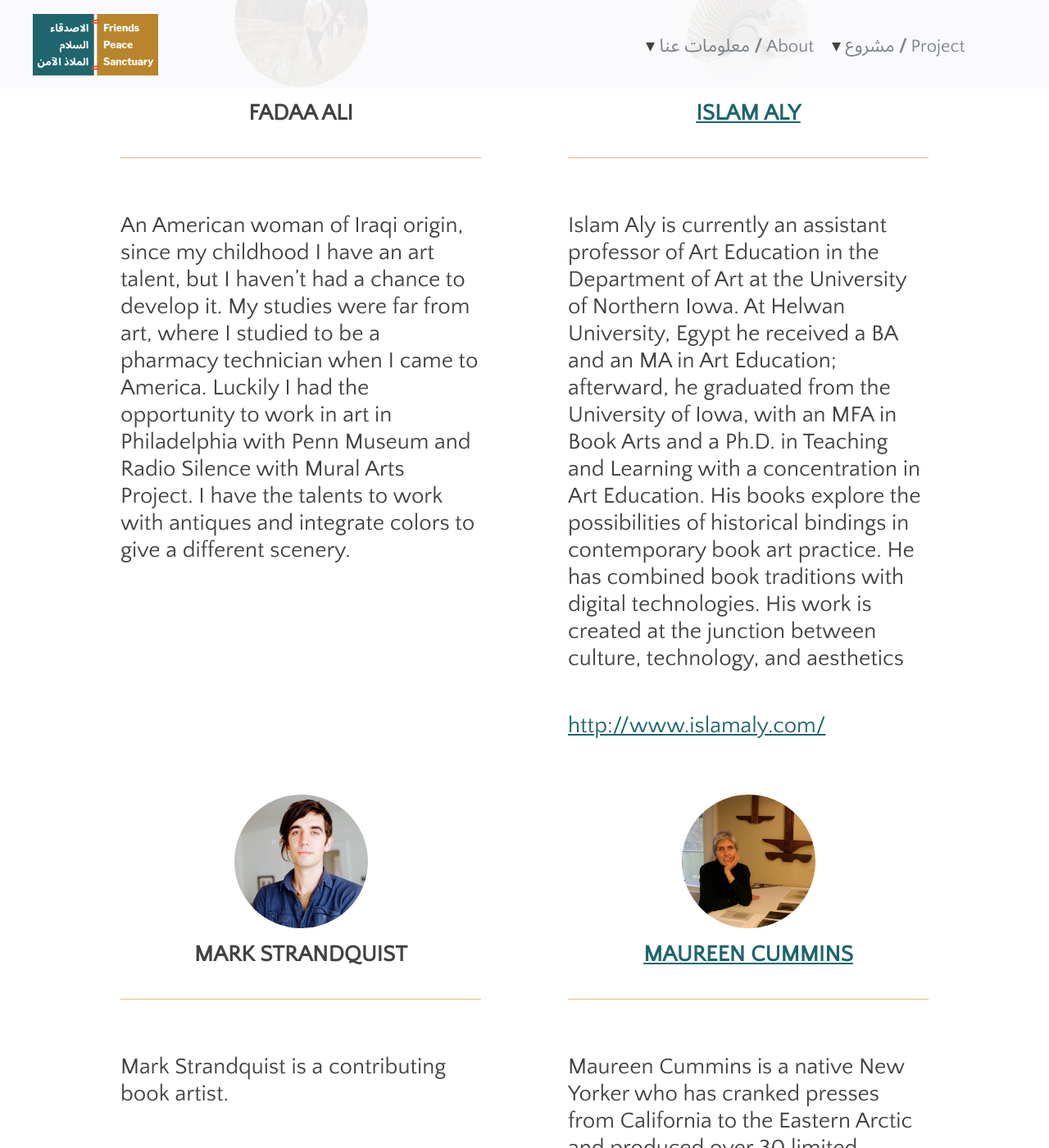
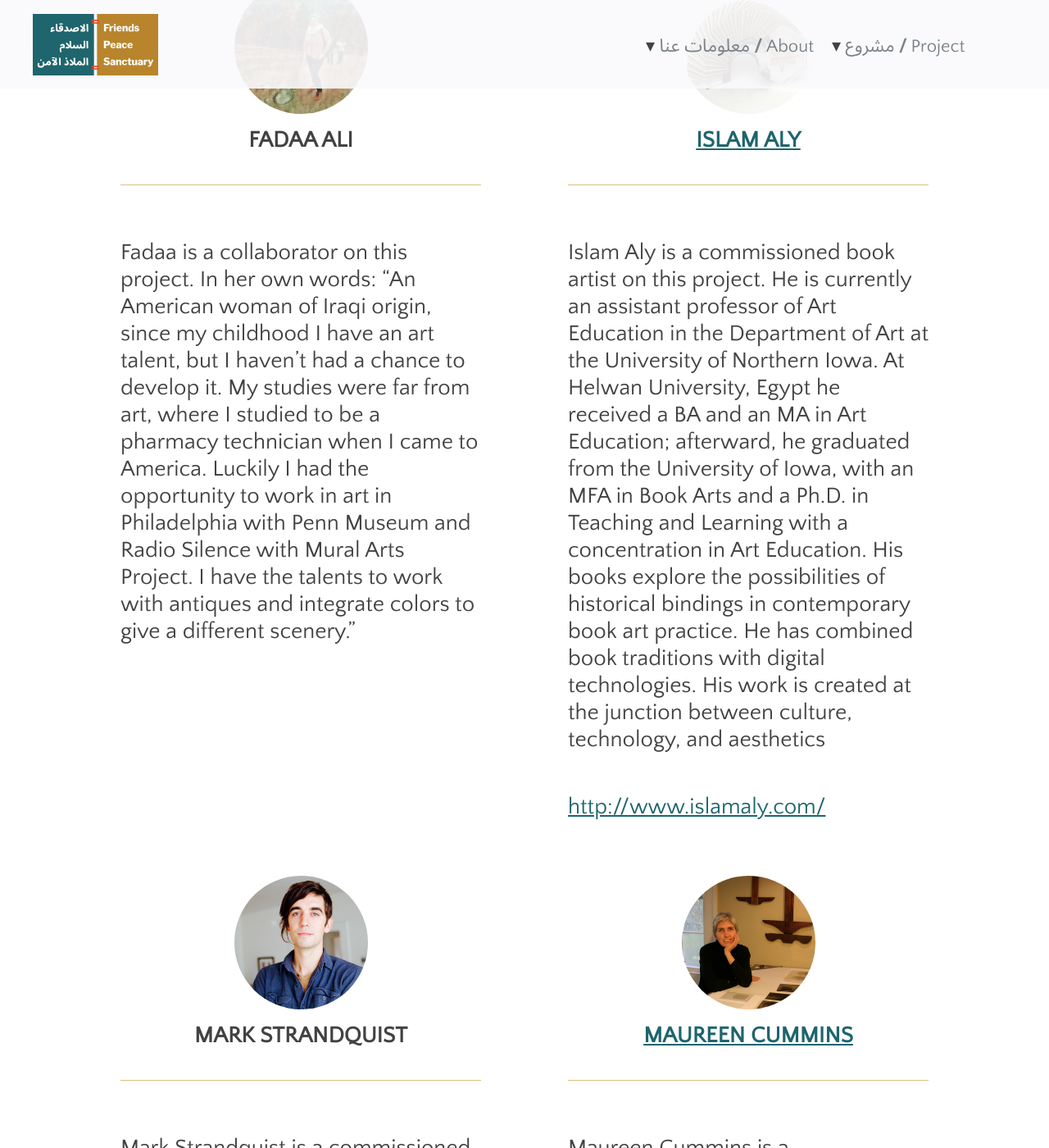
Before and after one commit to swat-ds/fps.swarthmore.edu, a Jekyll site: the page built from _pages/artists.md, in a window 1280 px wide and 1400 px high, scrolled down 1490 px. Shown: the whole window at 82% size. Built offline with Jekyll 4.4.1, drawn with Linux system fonts in a browser that asks for light colours; some of the changed text lies outside the part shown.

Commit message:
Update authors.yml

```diff
--- a/_data/authors.yml
+++ b/_data/authors.yml
@@ -15,21 +15,21 @@
 
 Courtney Bowles:
   name: Courtney Bowles
-  bio: Courtney Bowles is a contributing book artist.
+  bio: Courtney Bowles is a commissioned book artist on this project.
   avatar: CourtneyBowlesbio-sq.jpg
   url: http://www.peoplespaperco-op.com/
 
 Erik Ruin:
   name: Erik Ruin
   bio: >
-    Erik Ruin is a Michigan-raised, Philadelphia-based printmaker, shadow puppeteer, paper-cut artist, etc., who has been lauded by the *New York Times* for his "spellbinding cut-paper animations." His work oscillates between the poles of apocalyptic anxieties and utopian yearnings, with an emphasis on empathy, transcendence and obsessive detail. He frequently works collaboratively with musicians, theater performers, other artists and activist campaigns. He is a founding member of the international Justseeds Artists' Cooperative, and co-author of the book *Paths Toward Utopia: Graphic Explorations of Everyday Anarchism* (with Cindy Milstein, PM Press, 2012).
+    Erik Ruin is a commissioned book artist on this project. He is a Michigan-raised, Philadelphia-based printmaker, shadow puppeteer, paper-cut artist, etc., who has been lauded by the *New York Times* for his "spellbinding cut-paper animations." His work oscillates between the poles of apocalyptic anxieties and utopian yearnings, with an emphasis on empathy, transcendence and obsessive detail. He frequently works collaboratively with musicians, theater performers, other artists and activist campaigns. He is a founding member of the international Justseeds Artists' Cooperative, and co-author of the book *Paths Toward Utopia: Graphic Explorations of Everyday Anarchism* (with Cindy Milstein, PM Press, 2012).
   avatar: ErikRuinbio1.jpeg
   url: http://erikruin.com/
 
 Fadaa:
   name: Fadaa Ali
   bio: >
-    An American woman of Iraqi origin, since my childhood I have an art talent, but I haven’t had a chance to develop it. My studies were far from art, where I studied to be a pharmacy technician when I came to America. Luckily I had the opportunity to work in art in Philadelphia with Penn Museum and Radio Silence with Mural Arts Project. I have the talents to work with antiques and integrate colors to give a different scenery.
+    Fadaa is a collaborator on this project. In her own words: "An American woman of Iraqi origin, since my childhood I have an art talent, but I haven’t had a chance to develop it. My studies were far from art, where I studied to be a pharmacy technician when I came to America. Luckily I had the opportunity to work in art in Philadelphia with Penn Museum and Radio Silence with Mural Arts Project. I have the talents to work with antiques and integrate colors to give a different scenery."
   avatar: fadaa-ali-bio.jpeg
 
 # Fouad:
@@ -40,7 +40,7 @@ Fadaa:
 Islam Aly:
   name: Islam Aly
   bio: >
-    Islam Aly is currently an assistant professor of Art Education in the Department of Art at the University of Northern Iowa. At Helwan University, Egypt he received a BA and an MA in Art Education; afterward, he graduated from the University of Iowa, with an MFA in Book Arts and a Ph.D. in Teaching and Learning with a concentration in Art Education. His books explore the possibilities of historical bindings in contemporary book art practice. He has combined book traditions with digital technologies. His work is created at the junction between culture, technology, and aesthetics
+    Islam Aly is a commissioned book artist on this project. He is currently an assistant professor of Art Education in the Department of Art at the University of Northern Iowa. At Helwan University, Egypt he received a BA and an MA in Art Education; afterward, he graduated from the University of Iowa, with an MFA in Book Arts and a Ph.D. in Teaching and Learning with a concentration in Art Education. His books explore the possibilities of historical bindings in contemporary book art practice. He has combined book traditions with digital technologies. His work is created at the junction between culture, technology, and aesthetics
   avatar: IslamAly2bio-sq.jpg
   url: http://www.islamaly.com/
 
@@ -51,21 +51,21 @@ Islam Aly:
 
 Mark Strandquist:
   name: Mark Strandquist
-  bio: Mark Strandquist is a contributing book artist.
+  bio: Mark Strandquist is a commissioned book artist on this project.
   avatar: MarkStrandquistbio-sq.jpg
   url: http://www.nomovement.com/
 
 Maureen Cummins:
   name: Maureen Cummins
   bio: >
-    Maureen Cummins is a native New Yorker who has cranked presses from California to the Eastern Arctic and produced over 30 limited edition book projects. Her “re-created” books are based on subject matter as diverse as slave narratives, the Salem witch trials, turn of the century gay love letters, and records from McLean Hospital, the oldest mental hospital in the United States. She is represented in over one hundred permanent public collections and has received over a dozen grants and funded residencies, including the prestigious Pollock-Krasner award. She currently lives in Bearsville, NY.
+    Maureen Cummins is a commissioned book artist on this project. She is a native New Yorker who has cranked presses from California to the Eastern Arctic and produced over 30 limited edition book projects. Her “re-created” books are based on subject matter as diverse as slave narratives, the Salem witch trials, turn of the century gay love letters, and records from McLean Hospital, the oldest mental hospital in the United States. She is represented in over one hundred permanent public collections and has received over a dozen grants and funded residencies, including the prestigious Pollock-Krasner award. She currently lives in Bearsville, NY.
   avatar: MaureenCumminsbio1.jpg
   url: http://www.maureencummins.com/
 
 Mohamed:
   name: Mohamed
   bio: >
-    Mohamed is a collaborator on this project. He was born in a city south of Iraq in 1953. He attended high school in Baghdad and continued on a Technical Institute in 1974, but did not work in the field he studied. Instead he worked a variety of jobs freelance, one of them as a book seller on Almutanabi Street, known as the Street of Culture in Baghdad. He enjoys reading and drawing.Mohamed, his wife, and children came to the United States as refugees in 2013 due to violence and confusion of the situation in Iraq. He is now living in the City of Philadelphia and has since returned to his favorite hobby of drawing, citing his involvement in the Friends, Peace, and Sanctuary Project as the impetus. “I wish I can draw some of the history from this great country and to draw some important interesting places to visit.
+    Mohamed is a collaborator on this project. He was born in a city south of Iraq in 1953. He attended high school in Baghdad and continued on to a technical institute in 1974, but did not work in the field he studied. Instead he worked a variety of jobs freelance, one of them as a book seller on Almutanabi Street, known as the Street of Culture in Baghdad. He enjoys reading and drawing. Mohamed, his wife, and children came to the United States as refugees in 2013 due to violence and confusion of the situation in Iraq. He is now living in the City of Philadelphia and has since returned to his favorite hobby of drawing, citing his involvement in the Friends, Peace, and Sanctuary project as the impetus: “I wish I can draw some of the history from this great country and to draw some important interesting places to visit."
   avatar: mohamed-bio.jpg
 
 # Ossama:
```
